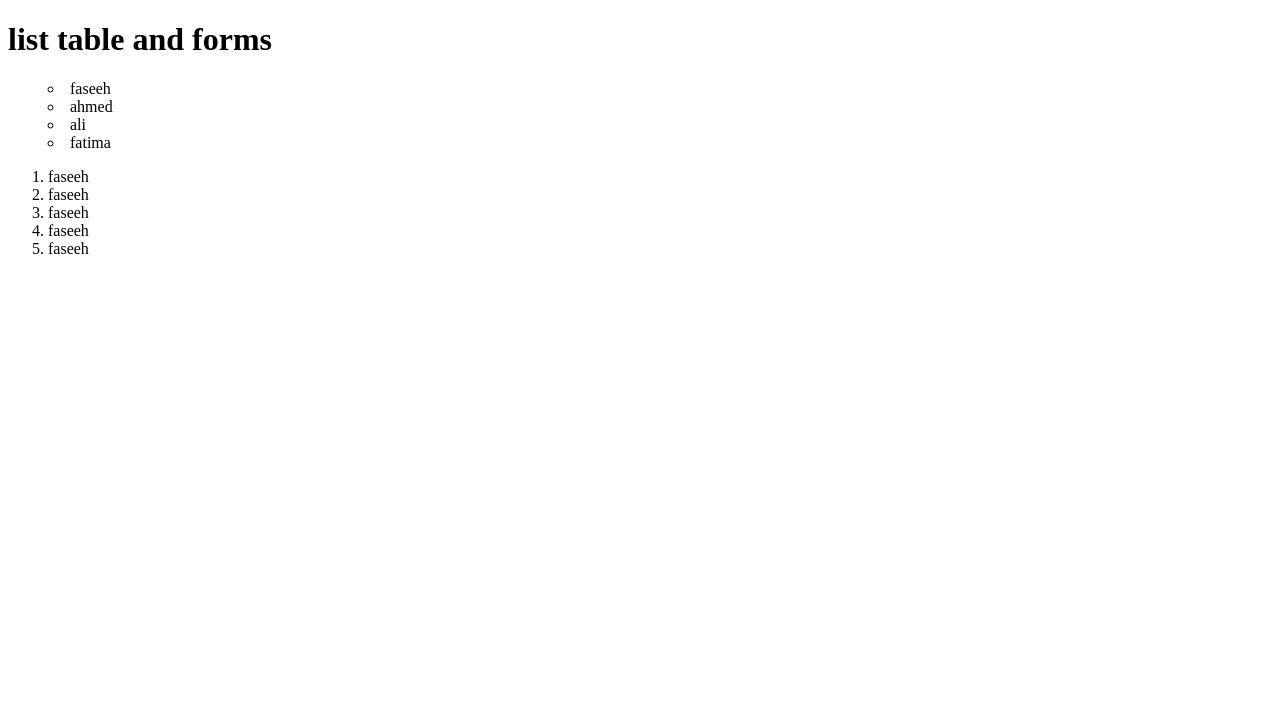
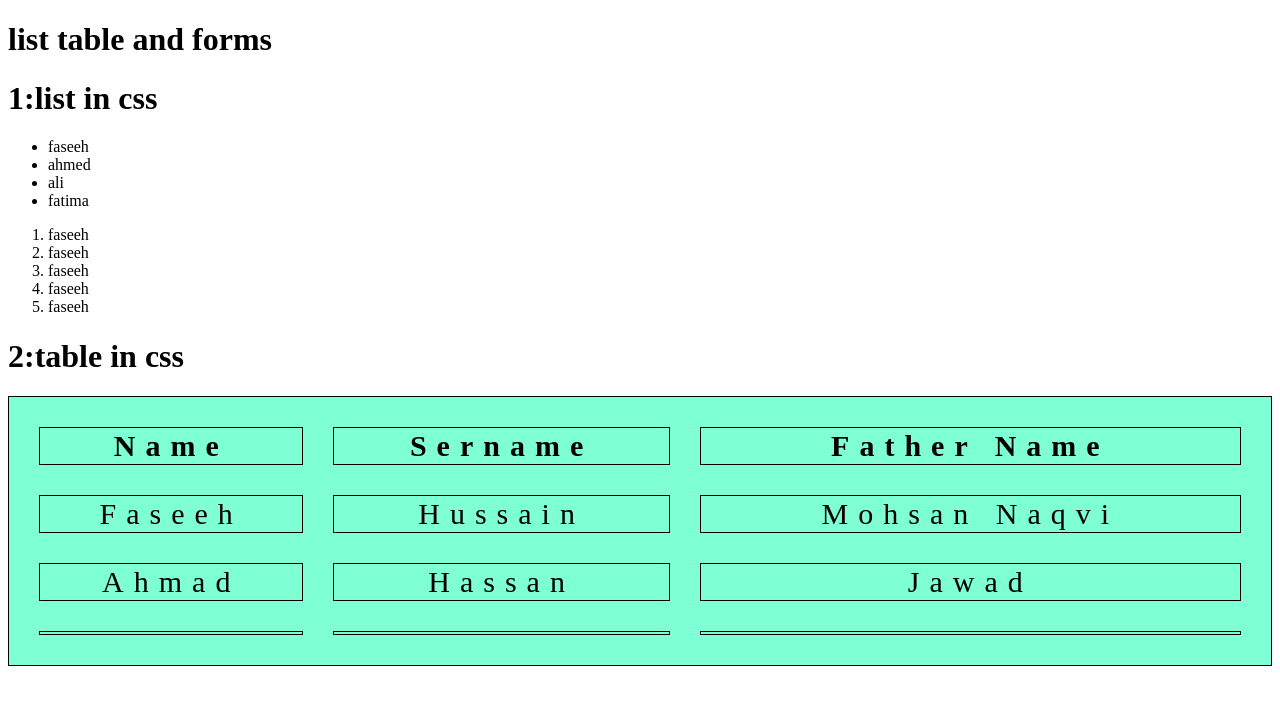
Before and after one commit to faseeh1272/css-practice, a plain HTML site: page chapter 14.html in a window 1280 px wide. Drawn offline with Linux system fonts and the light colour scheme.

Commit message:
table in css

```diff
--- a/chapter 14.html
+++ b/chapter 14.html
@@ -9,7 +9,7 @@
 <body>
     <h1>list table and forms</h1>
 
-
+    <h1>1:list in css</h1>
     <ul>
         <li>faseeh</li>
         <li>ahmed</li>
@@ -22,6 +22,32 @@
         <li>faseeh</li>
         <li>faseeh</li>
         <li>faseeh</li>
-    <!-- </ol> -->
+    </ol>
+
+    <h1>2:table in css</h1>
+<table>
+    <tr>
+        <th>name</th>
+        <th>sername</th>
+        <th>father name</th>
+    </tr>
+    <tr>
+       <td>faseeh</td>
+       <td>hussain</td>
+       <td>mohsan naqvi</td>
+    </tr>
+    <tr>
+        <td>ahmad</td>
+        <td>hassan</td>
+        <td>jawad</td>
+    </tr>
+    <tr>
+        <td></td>
+        <td></td>
+        <td></td>
+    </tr>
+
+</table>
+
 </body>
 </html>
--- a/chapter14.css
+++ b/chapter14.css
@@ -29,5 +29,31 @@
 
  /* shorthand list-style */
  ul{
-    list-style: circle inside  ;
+    /* list-style: circle inside  ; */
  }
+
+ /* table properties */
+
+ table {
+    width: 100%;
+    border-width: 1px soliud black;
+   background-color: aquamarine;
+    border-spacing: 30px;
+ }
+table, th, td {
+  border: 1px solid black;
+  text-align: center;
+  text-transform: capitalize;
+  letter-spacing: 10px;
+  font-size:30px;
+  empty-cells: inherit;
+
+
+}
+tr:hover{
+    color: chartreuse;
+    background-color: black;
+}
+
+
+/* form propereties */
```
